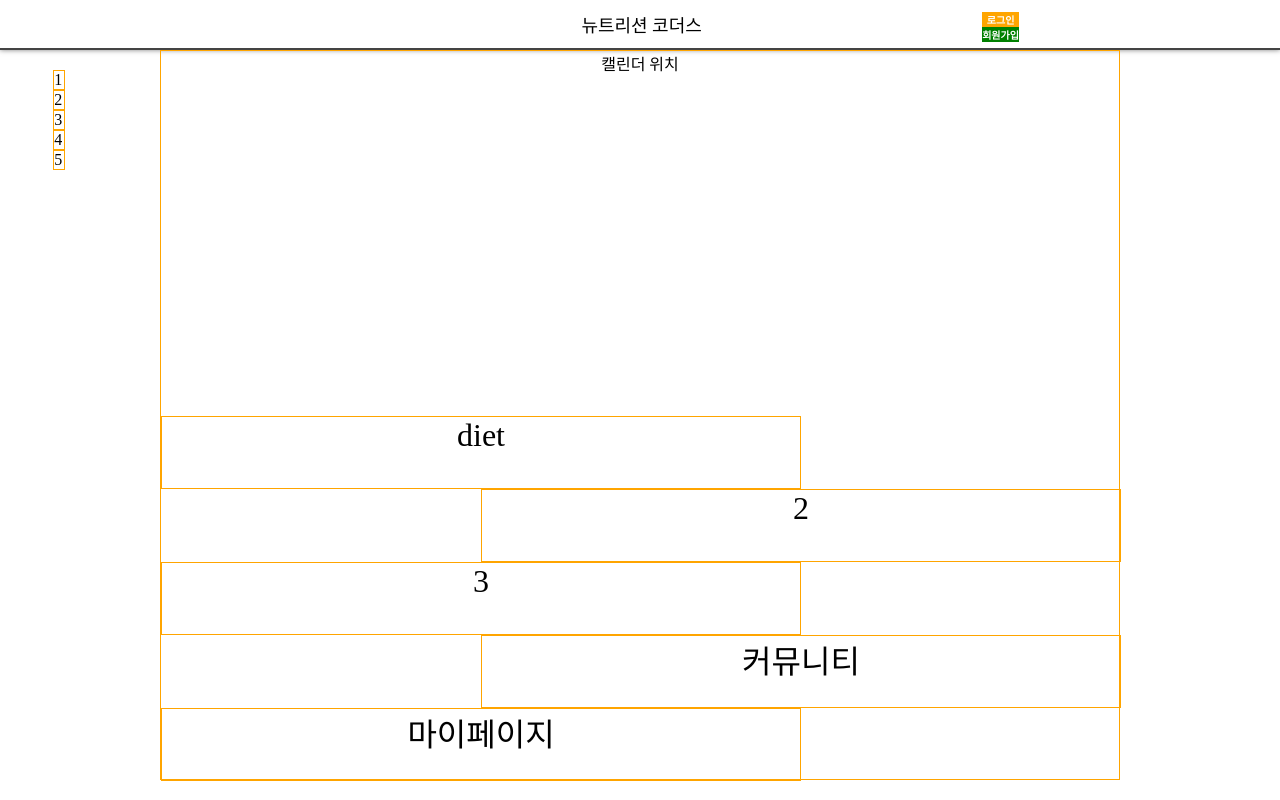
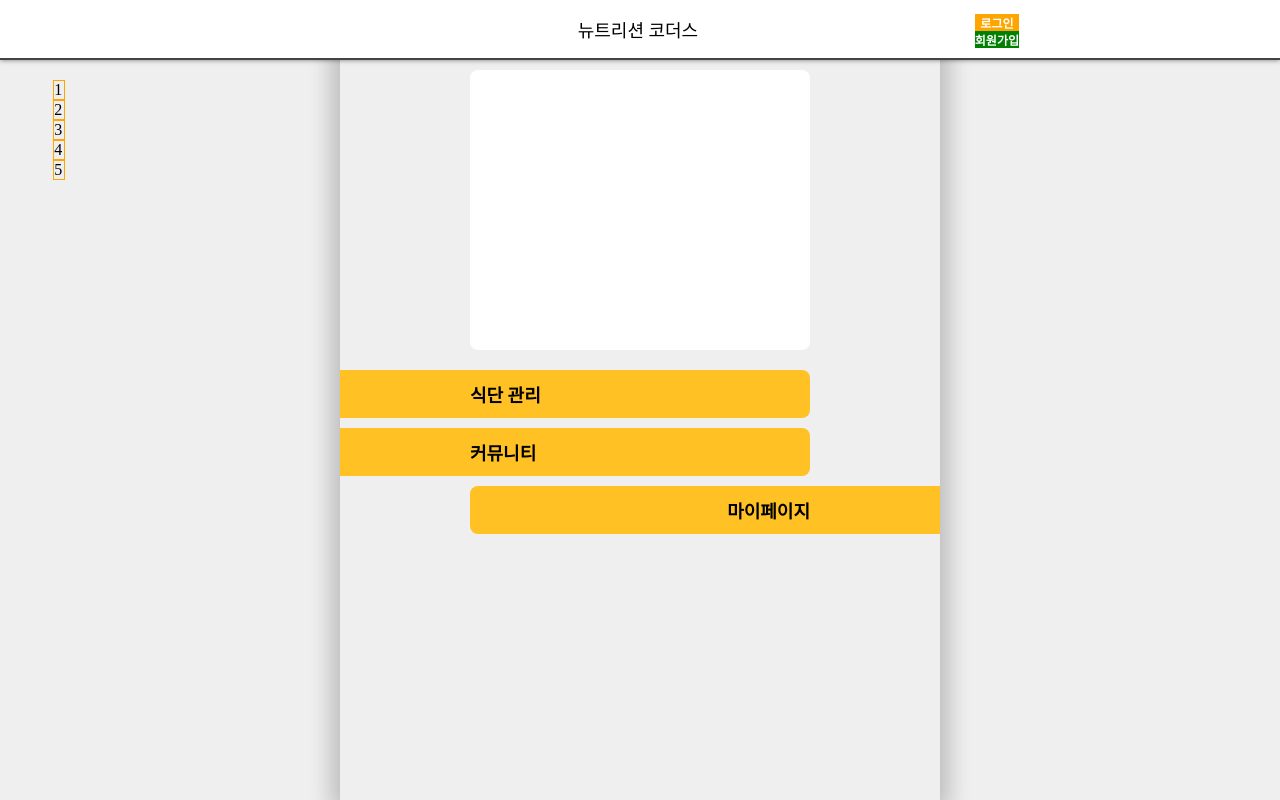
Before and after one commit to codestates-seb/seb45_main_002, a React (Create React App) app in the folder Client/: page / in a window 1280 px wide. Built offline with nearby package versions, Linux system fonts and the light colour scheme; a web font is replaced by a local one.

Commit message:
devFE-feat/home layout

```diff
--- a/Client/src/App.js
+++ b/Client/src/App.js
@@ -1,25 +1,23 @@
 import Header from "./component/Header";
 import Main from "./component/Main";
 import Nav from "./component/Nav";
-import Hamberger from "./atom/Hamberger"
+import Hamberger from "./atom/Hamberger";
 
 import { useState } from "react";
-
 import style from "./style/style";
 
 function App() {
+  const [page, setPage] = useState("");
 
-  const [page, setPage] = useState("")
-
-  const [menu, setMenu] = useState(false)
+  const [menu, setMenu] = useState(false);
 
   return (
-    <div>
+    <>
       <Header menu={menu} setMenu={setMenu} />
       {style.layout.maxWidth < 769 ? null : <Nav />}
-      {menu? <Hamberger setPage={setPage} /> : null}
+      {menu ? <Hamberger setPage={setPage} /> : null}
       <Main page={page} setPage={setPage} />
-    </div>
+    </>
   );
 }
 export default App;
--- a/Client/src/atom/GlobalModal.jsx
+++ b/Client/src/atom/GlobalModal.jsx
@@ -4,7 +4,7 @@ import styled from "styled-components";
 const ModalContainer = styled.div`
   background-color: transparent;
   visibility: ${(props) => (props.$isOpen ? "visible" : "hidden")};
-  position: fixed;
+  position: absolute;
   top: 0;
   left: 0;
   right: 0;
@@ -16,14 +16,13 @@ const ModalContainer = styled.div`
 `;
 
 export const ModalBackdrop = styled.div`
-  position: fixed;
+  position: absolute;
   display: flex;
   justify-content: center;
   align-items: center;
   height: 100vh;
   width: 100vw;
   background-color: rgba(0, 0, 0, 0.4);
-  border-radius: 10px;
   top: 0;
   left: 0;
   right: 0;
@@ -96,8 +95,7 @@ const Modal = ({
   return (
     <ModalContainer $isOpen={isOpen}>
       <ModalBackdrop onClick={handleCloseModal}>
-
-       <ContentContainer onClick={e=>e.stopPropagation()}>
+        <ContentContainer onClick={(e) => e.stopPropagation()}>
           <HeaderContainer>{header}</HeaderContainer>
           {content}
           <FooterContainer>{footer}</FooterContainer>
--- a/Client/src/component/Calendar.jsx
+++ b/Client/src/component/Calendar.jsx
@@ -1,10 +1,16 @@
 import { styled } from "styled-components";
+import style from "../style/style";
 
 const StyleCalendar = styled.div`
-  width: calc(50% - 16px);
-  max-width: 584px;
-  aspect-ratio: 0.9;
-  background-color: #e6e6e6;
+  width: calc(100% - 16px);
+  max-width: 340px;
+  height: 280px;
+  margin-top: 10px;
+  margin-bottom: 20px;
+  margin-left: auto;
+  margin-right: auto;
+  background-color: ${style.color.white};
+  border-radius: 8px;
 `;
 
 const Calendar = () => {
--- a/Client/src/component/Header.jsx
+++ b/Client/src/component/Header.jsx
@@ -10,6 +10,9 @@ import { useState } from "react";
 import useZustand from "../zustand/Store";
 
 const HeaderContainer = styled.header`
+  position: absolute;
+  top: 0;
+  left: 0;
   width: 100vw;
   box-sizing: border-box;
   display: flex;
@@ -19,6 +22,7 @@ const HeaderContainer = styled.header`
   border-bottom: solid 2px #444444;
   font-size: 18px;
   box-shadow: 0px 0px 5px rgba(0, 0, 0, 0.5);
+  background-color: ${style.color.white};
 
   & > * {
     align-items: center;
--- a/Client/src/component/Main.js
+++ b/Client/src/component/Main.jsx
@@ -5,16 +5,20 @@ import CommunityPage from "../page/Community";
 
 import { Routes, Route } from "react-router-dom";
 import { styled } from "styled-components";
-
 import style from "../style/style";
 
 const MainContainer = styled.main`
-  position: absolute;
-  top: ${style.layout.header.height};
-  bottom: ${style.layout.wideMargin.height};
-  left: ${style.layout.sideMargin};
-  right: ${style.layout.sideMargin};
-  border: solid 1px orange;
+  width: 100%;
+  max-width: 600px;
+  height: max-content;
+  min-height: 100vh;
+  padding-top: ${style.layout.header.height};
+  margin-left: auto;
+  margin-right: auto;
+  background-color: #efefef;
+  display: flex;
+  flex-direction: column;
+  box-shadow: 0 0 20px 10px rgba(0, 0, 0, 0.2);
 `;
 
 function Main() {
--- a/Client/src/index.css
+++ b/Client/src/index.css
@@ -5,3 +5,10 @@
   text-decoration: none;
   color: inherit;
 }
+
+#root {
+  width: 100vw;
+  height: 100vh;
+  overflow-y: auto;
+  background-color: #efefef;
+}
--- a/Client/src/index.js
+++ b/Client/src/index.js
@@ -1,15 +1,13 @@
-import React from 'react';
-import ReactDOM from 'react-dom/client';
-import './index.css';
-import App from './App';
+import React from "react";
+import ReactDOM from "react-dom/client";
+import "./index.css";
+import App from "./App";
 
-import { BrowserRouter } from 'react-router-dom';
+import { BrowserRouter } from "react-router-dom";
 
-const root = ReactDOM.createRoot(document.getElementById('root'));
+const root = ReactDOM.createRoot(document.getElementById("root"));
 root.render(
-  <React.StrictMode>
-    <BrowserRouter>
-      <App />
-    </BrowserRouter>
-  </React.StrictMode>
+  <BrowserRouter>
+    <App />
+  </BrowserRouter>
 );
--- a/Client/src/page/Home.js
+++ b/Client/src/page/Home.js
@@ -1,62 +1,49 @@
 import { Link } from "react-router-dom";
 import { styled } from "styled-components";
+import Calendar from "../component/Calendar";
 
-import style from "../style/style";
+const HomeMenuContainer = styled.article`
+  section {
+    width: calc(600px - 130px);
+    height: 48px;
+    margin-bottom: 10px;
+    background-color: #ffc123;
+    padding-left: 130px;
+    padding-right: 0;
+    display: flex;
+    align-items: center;
+    border-radius: 0 8px 8px 0;
+    font-size: 18px;
+    font-weight: 800;
 
-const HomeContainer = styled.article`
-  text-align: center;
-  & > :first-child {
-    height: ${style.layout.main.height / 2};
-    /* padding: ${style.layout.wideMargin.height} ${style.layout.wideMargin
-      .width}; */
+    @media (max-width: 600px) {
+      width: calc(170px + 100% / 2);
+    }
+
+    @media (max-width: 360px) {
+      width: calc(100vw - 10px);
+    }
   }
-  & > :last-child {
-    height: ${style.layout.main.height / 2};
+  section:last-child {
+    margin-left: auto;
+    margin-right: 0;
+    padding-left: 0;
+    padding-right: 130px;
+    justify-content: right;
+    border-radius: 8px 0 0 8px;
   }
-`;
-const HomeMenu1 = styled.section`
-  width: ${(style.layout.main.width / 3) * 2};
-  height: ${style.layout.main.height / 2 / 5};
-  border: solid 1px orange;
-  margin-right: ${style.layout.main.width / 3};
-  font-size: xx-large;
-`;
-const HomeMenu2 = styled(HomeMenu1)`
-  margin-left: ${style.layout.main.width / 3};
 `;
 
 function Home({ setPage }) {
   return (
-    <HomeContainer>
-      <div>캘린더 위치</div>
-      <div>
-        <HomeMenu1>
-          <Link to="/diet">
-            <div>diet</div>
-          </Link>
-        </HomeMenu1>
-        <HomeMenu2>
-          <Link>
-            <div>2</div>
-          </Link>
-        </HomeMenu2>
-        <HomeMenu1>
-          <Link>
-            <div>3</div>
-          </Link>
-        </HomeMenu1>
-        <HomeMenu2>
-        <Link to="/community" onClick={() => setPage("community")}>
-            <div>커뮤니티</div>
-          </Link>
-        </HomeMenu2>
-        <HomeMenu1>
-          <Link to="/mypage">
-            <div>마이페이지</div>
-          </Link>
-        </HomeMenu1>
-      </div>
-    </HomeContainer>
+    <>
+      <Calendar />
+      <HomeMenuContainer>
+        <section>식단 관리</section>
+        <section>커뮤니티</section>
+        <section>마이페이지</section>
+      </HomeMenuContainer>
+    </>
   );
 }
 export default Home;
--- a/Client/src/style/style.js
+++ b/Client/src/style/style.js
@@ -2,7 +2,7 @@ const style = {
   layout: {
     maxWidth: window.innerWidth,
     maxHeight: window.innerHeight,
-    sideMargin: window.innerWidth<769? 0 : window.innerWidth / 8,
+    sideMargin: window.innerWidth < 769 ? 0 : window.innerWidth / 8,
     wideMargin: {
       width: (window.innerWidth - (window.innerWidth / 8) * 2) / 20,
       height: window.innerHeight / 40,
@@ -12,10 +12,13 @@ const style = {
       height: window.innerHeight / 40 / 2,
     },
     header: {
-      height: window.innerHeight / 16,
+      height: 60,
     },
     main: {
-      width: window.innerWidth<769? window.innerWidth : (window.innerWidth / 4) * 3,
+      width:
+        window.innerWidth < 769
+          ? window.innerWidth
+          : (window.innerWidth / 4) * 3,
       height:
         window.innerHeight - window.innerHeight / 16 - window.innerHeight / 40,
     },
@@ -29,6 +32,7 @@ const style = {
     },
   },
   color: {
+    white: "rgb(255,255,255)",
     darkgoldenrod: "rgb(184,134,11)",
     darkgoldenrod1: "rgb(255,185,15)",
     darkgoldenrod2: "rgb(238,173,14)",
@@ -155,8 +159,8 @@ const style = {
     yellow2: "rgb(238,238,0)",
     yellow3: "rgb(205,205,0)",
     yellow4: "rgb(139,139,0)",
-    yellowgreen: "rgb(154,205,50)"
-  }
+    yellowgreen: "rgb(154,205,50)",
+  },
 };
 export default style;
 
```
